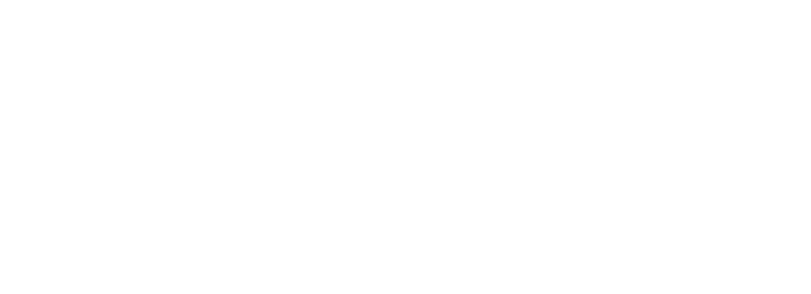
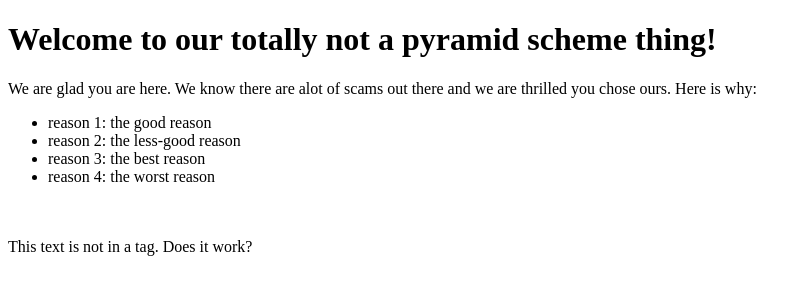
Before and after one commit to bobbyreed/DumbPunisher, a plain HTML site: page index.html in a window 1280 px wide. Shown: the whole page, without its empty margins (0-811 px from the left). Drawn offline with Linux system fonts and the light colour scheme.

Commit message:
Added a little copy to the site

```diff
--- a/index.html
+++ b/index.html
@@ -9,6 +9,18 @@
 </head>
 
 <body>
+    <h1>Welcome to our totally not a pyramid scheme thing!</h1>
+    <p>
+        We are glad you are here. We know there are alot of scams out there and we are thrilled you chose ours. Here is why:
+    </p>
+    <ul>
+        <li>reason 1: the good reason</li>
+        <li>reason 2: the less-good reason</li>
+        <li>reason 3: the best reason</li>
+        <li>reason 4: the worst reason</li>
+    </ul>
+<br><br>
+This text is not in a tag. Does it work?
 
     <script src="./app.js"></script>
 </body>
```
